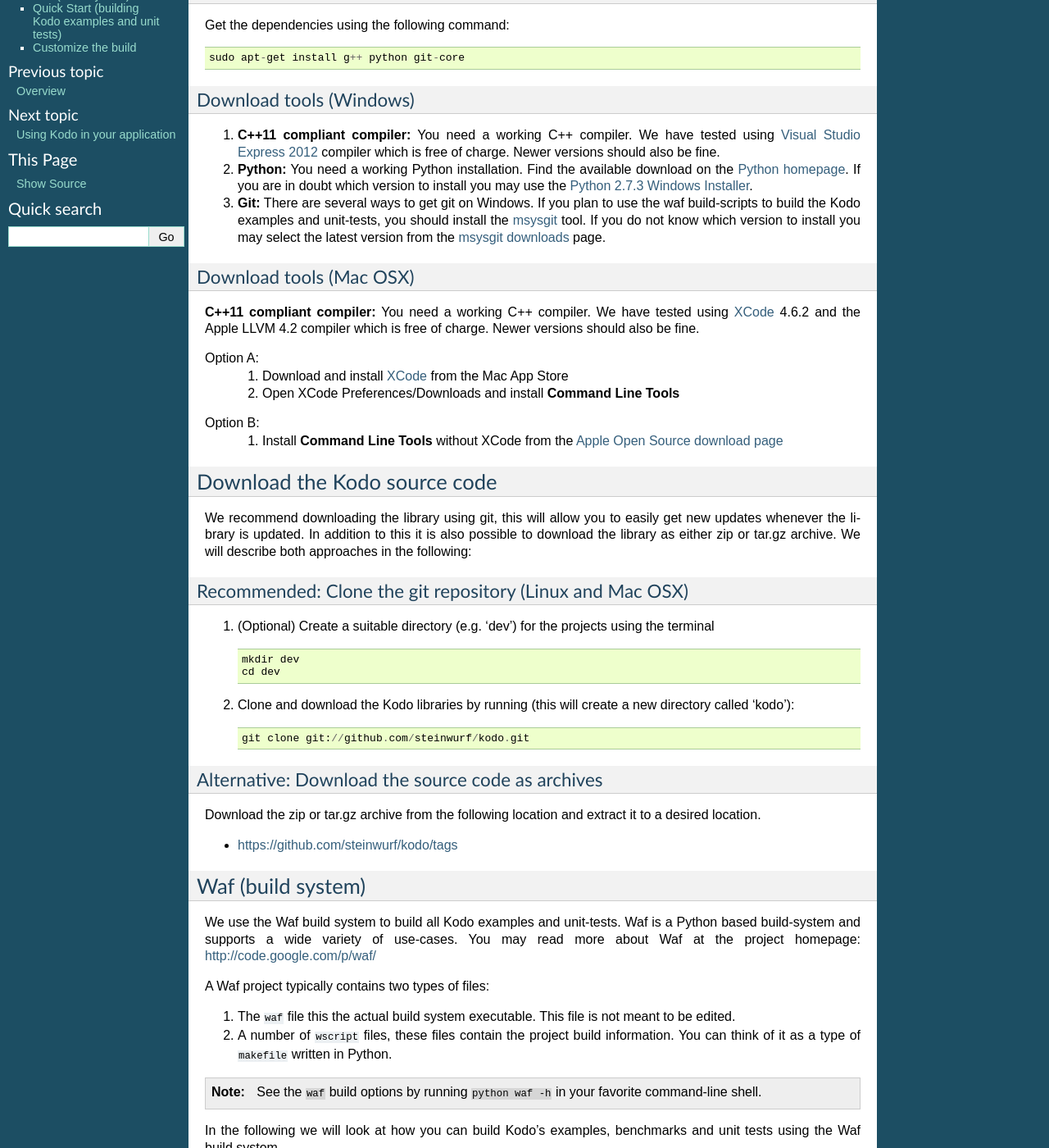
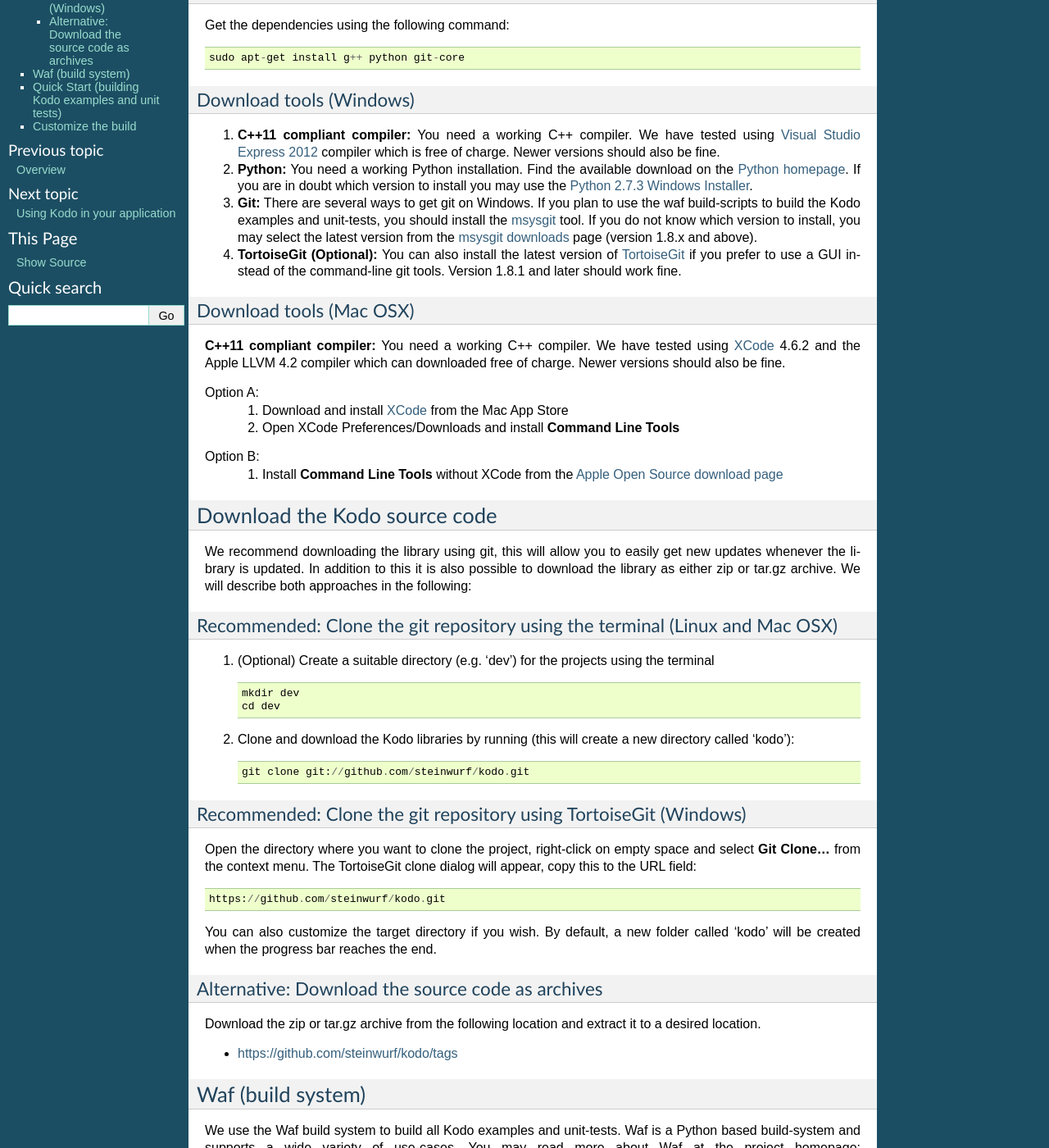
Before and after one commit to msherif4/kodo, a Sphinx documentation site: the page built from docs/source/getting_started.rst, in a window 1280 px wide and 1400 px high, scrolled down 408 px. Shown: the whole window at 82% size. Built offline with Sphinx 7.4.7, drawn with Linux system fonts in a browser that asks for light colours; formulas are drawn with MathJax 3; some of the changed text lies outside the part shown.

Commit message:
Update getting_started.rst

```diff
--- a/docs/source/getting_started.rst
+++ b/docs/source/getting_started.rst
@@ -47,8 +47,12 @@
 
 3. **Git:** There are several ways to get git on Windows. If you plan to use
    the waf build-scripts to build the Kodo examples and unit-tests, you should
-   install the msysgit_ tool. If you do not know which version to install you
-   may select the latest version from the `msysgit downloads`_ page.
+   install the msysgit_ tool. If you do not know which version to install, you
+   may select the latest version from the `msysgit downloads`_ page (version 1.8.x and above).
+
+4. **TortoiseGit (Optional):**
+   You can also install the latest version of TortoiseGit_ if you prefer to use a GUI instead of the
+   command-line git tools. Version 1.8.1 and later should work fine.
 
 .. _`Visual Studio Express 2012`:
    http://www.microsoft.com/visualstudio/eng/downloads
@@ -65,11 +69,14 @@
 .. _`msysgit downloads`:
    https://code.google.com/p/msysgit/downloads/list?q=full+installer+official+git
 
+.. _`TortoiseGit`:
+   https://code.google.com/p/tortoisegit/
+
 Download tools (Mac OSX)
 ~~~~~~~~~~~~~~~~~~~~~~~~
 
 **C++11 compliant compiler:** You need a working C++ compiler. We have
-tested using `XCode`_ 4.6.2 and the Apple LLVM 4.2 compiler which is free of
+tested using `XCode`_ 4.6.2 and the Apple LLVM 4.2 compiler which can downloaded free of
 charge. Newer versions should also be fine.
 
 Option A:
@@ -96,8 +103,8 @@
 this it is also possible to download the library as either zip or tar.gz
 archive. We will describe both approaches in the following:
 
-Recommended: Clone the git repository (Linux and Mac OSX)
-~~~~~~~~~~~~~~~~~~~~~~~~~~~~~~~~~~~~~~~~~~~~~~~~~~~~~~~~~
+Recommended: Clone the git repository using the terminal (Linux and Mac OSX)
+~~~~~~~~~~~~~~~~~~~~~~~~~~~~~~~~~~~~~~~~~~~~~~~~~~~~~~~~~~~~~~~~~~~~~~~~~~~~
 
 1. (Optional) Create a suitable directory (e.g. 'dev') for the projects using the terminal
 
@@ -111,6 +118,20 @@
    ::
 
      git clone git://github.com/steinwurf/kodo.git
+
+Recommended: Clone the git repository using TortoiseGit (Windows)
+~~~~~~~~~~~~~~~~~~~~~~~~~~~~~~~~~~~~~~~~~~~~~~~~~~~~~~~~~~~~~~~~~
+
+Open the directory where you want to clone the project, right-click on empty space and select
+**Git Clone...** from the context menu. The TortoiseGit clone dialog will appear, copy this to the URL field:
+
+::
+
+   https://github.com/steinwurf/kodo.git
+
+You can also customize the target directory if you wish. By default, a new folder called 'kodo' will be created
+when the progress bar reaches the end.
+
 
 Alternative: Download the source code as archives
 ~~~~~~~~~~~~~~~~~~~~~~~~~~~~~~~~~~~~~~~~~~~~~~~~~
```
